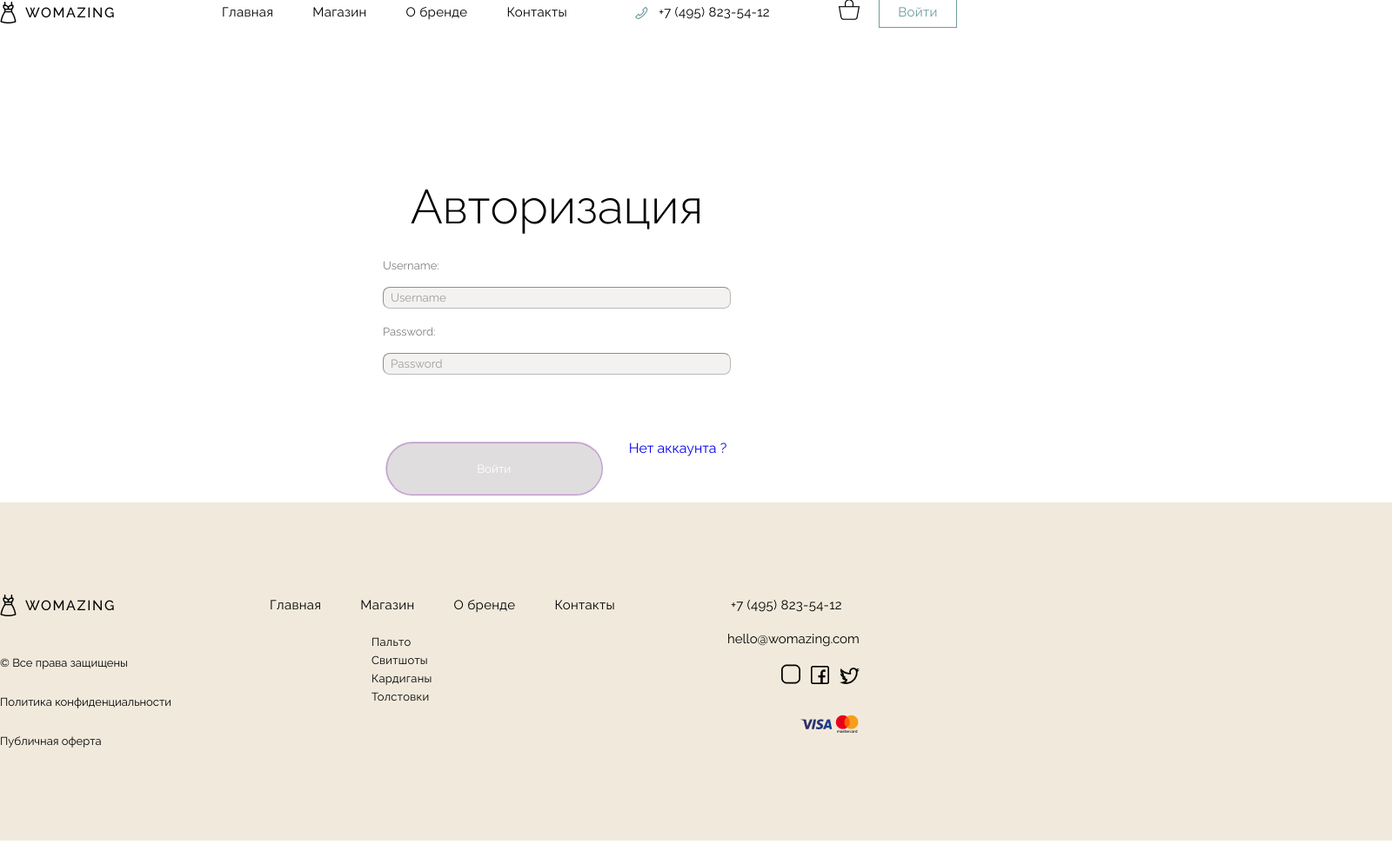
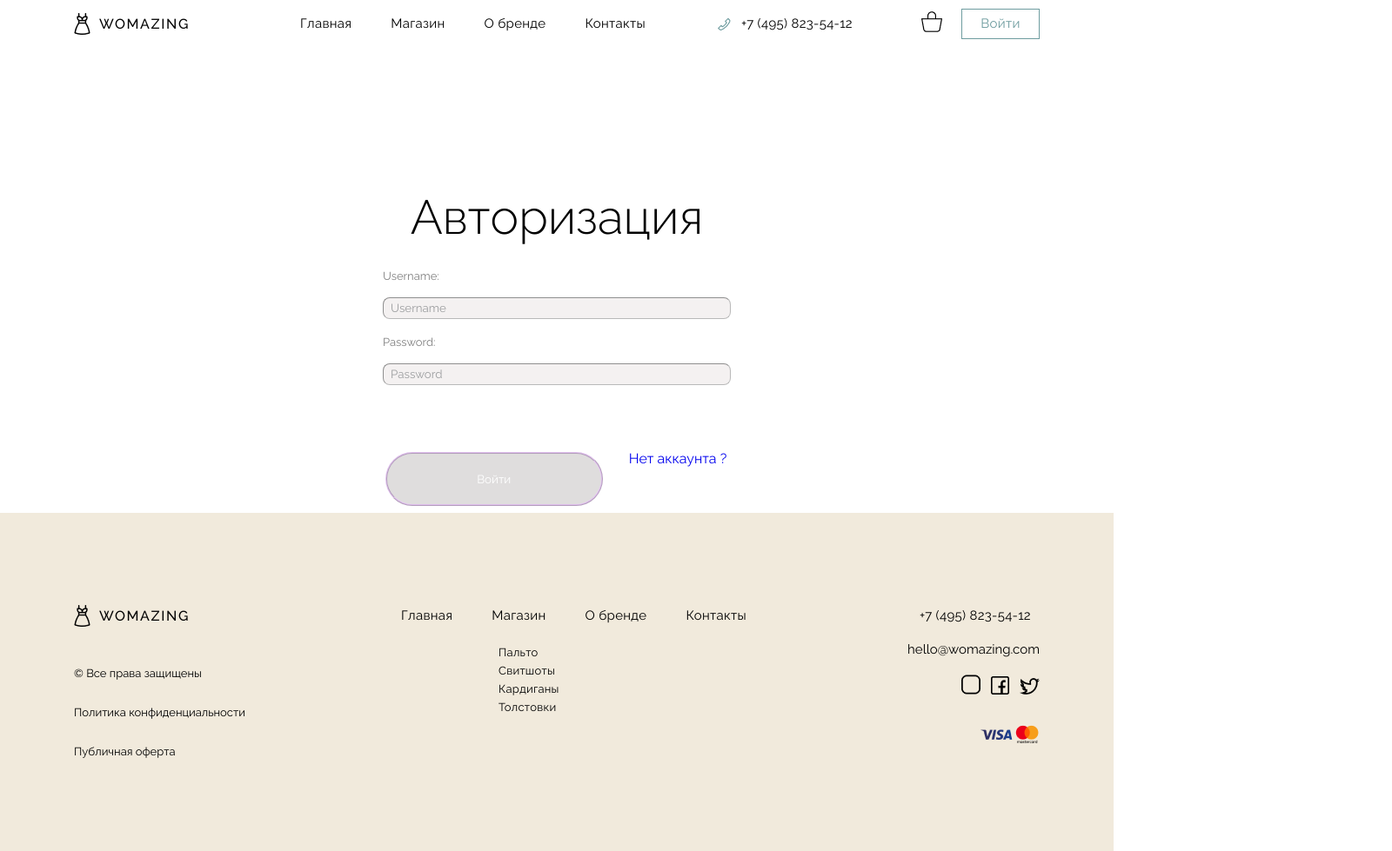
Before and after one commit to Djautkhanov/online-shop, a React (Create React App) app: page /login in a window 1280 px wide. Shown: the whole page at 87% size, 1600 px wide, since content can reach past the window. Built offline with nearby package versions, Linux system fonts and the light colour scheme.

Commit message:
выровнил страницы

```diff
--- a/src/App.css
+++ b/src/App.css
@@ -6,3 +6,10 @@
   text-decoration: none;
   list-style-type: none;
 }
+.App{
+
+}
+.App_wrapper{
+  max-width: 1110px;
+  margin: 0 auto;
+}
--- a/src/App.js
+++ b/src/App.js
@@ -16,6 +16,7 @@ function App() {
   return (
     <div className='App'>
       <Header/>
+      <div className="App_wrapper">
       <Routes>
         <Route path='/cart' element={<Cart />} />
         <Route path='/contact' element={<ContactPage />} />
@@ -27,6 +28,7 @@ function App() {
         <Route path='/checkout' element={<Checkout />} />
         <Route path='login' element={<Login />} />
       </Routes>
+      </div>
       <Footer/>
     </div>
   );
--- a/src/components/Footer/Footer.jsx
+++ b/src/components/Footer/Footer.jsx
@@ -9,6 +9,7 @@ import logovisa from "../../assets/logovisa-mastercard.png";
 const Footer = () => {
   return (
     <div className={styles.footer}>
+      <div className={styles.footer_wrapper}>
         <div className={styles.footerFirst}>
           <div className={styles.footerLogo}>
             <img src={vector1} alt="vector" />
@@ -52,6 +53,7 @@ const Footer = () => {
           </div>
         </div>
       </div>
+    </div>
   );
 };
 
--- a/src/components/Footer/Footer.module.scss
+++ b/src/components/Footer/Footer.module.scss
@@ -1,8 +1,11 @@
 .footer {
   background: #f1eadc;
   padding: 104px 0 101px 0;
-  width: 1600px;
   margin-top: 130px;
+}
+.footer_wrapper{
+  max-width: 1110px;
+  margin: 0 auto;
 }
 
 .footerFirst {
@@ -47,7 +50,6 @@
 .footersContact {
   display: flex;
   justify-content: space-between;
-  width: 260px;
   height: 21px;
   font-family: "Raleway";
   font-style: normal;
@@ -80,6 +82,7 @@
 
 .footerBlock {
   display: flex;
+  justify-content: space-between;
 }
 
 .footerContact a {
--- a/src/components/Header/Header.jsx
+++ b/src/components/Header/Header.jsx
@@ -8,6 +8,7 @@ import { NavLink , Link} from 'react-router-dom';
 const Header = () => {
     return (
         <div className={styles.header}>
+            <div className={styles.header_wrapper}>
             <div className={styles.headerLogo}>
                 <img src={vector1} alt="vector" />
                 <a href="#">Womazing</a>
@@ -16,7 +17,7 @@ const Header = () => {
                 <NavLink className={({ isActive }) => isActive ? styles.active : styles.nav_link} to={'/'}>Главная</NavLink>
                 <NavLink className={({ isActive }) => isActive ? styles.active : styles.nav_link} to={'/shop'}>Магазин</NavLink>
                 <NavLink className={({ isActive }) => isActive ? styles.active : styles.nav_link} to={'/'}>О бренде</NavLink>
-                <NavLink  className={({ isActive }) => isActive ? styles.active : styles.nav_link}to={'/contact'}>Контакты</NavLink>
+                <NavLink className={({ isActive }) => isActive ? styles.active : styles.nav_link} to={'/contact'}>Контакты</NavLink>
             </div>
             <div className={styles.headersContact}>
                 <img src={vector2} alt="phone" />
@@ -24,6 +25,7 @@ const Header = () => {
                 <div className={styles.headerBasket}><Link to={'/cart'}><img src={basket} alt="" /></Link></div>
                 <Link className={styles.auth} to={'/login'}>Войти</Link>
             </div>
+            </div>
         </div>
     );
 };
--- a/src/components/Header/Header.module.css
+++ b/src/components/Header/Header.module.css
@@ -1,9 +1,13 @@
 .header {
-  height: 28px;
-  width: 1100px;
+  padding-top: 15px;
+}
+.header_wrapper{
   display: flex;
   justify-content: space-between;
   align-items: center;
+  width: 1110px;
+  margin:0  auto;
+
 }
 .headerLogo a {
   text-decoration: none;
--- a/src/pages/CheckoutPage/CheckoutPage.module.scss
+++ b/src/pages/CheckoutPage/CheckoutPage.module.scss
@@ -1,7 +1,6 @@
 .checkout {
   display: flex;
   flex-direction: column;
-  padding: 194px 292px;
 }
 
 .block {
--- a/src/pages/Home/Home.module.css
+++ b/src/pages/Home/Home.module.css
@@ -5,7 +5,7 @@
 .homeBlockTop {
   margin: auto;
   display: flex;
-  width: 1370px;
+  max-width: 1370px;
   height: 826px;
   position: relative;
 
@@ -79,7 +79,7 @@
 }
 
 .topText {
-  width: 650px;
+  width: 665px;
   height: 100%;
   display: flex;
   flex-direction: column;
@@ -92,7 +92,6 @@
   width: 700px;
   height: 100%;
   top: -20px;
-  background: #f1eadc;
 }
 
 .topImg1 {
--- a/src/pages/ShopPage/ShopPage.module.css
+++ b/src/pages/ShopPage/ShopPage.module.css
@@ -31,7 +31,8 @@
 }
 
 .category button {
-  padding: 19px 65px;
+  width: 191px;
+  height: 62px;
   background-color: transparent;
   border: 1px solid #000000;
 }
```
Lines whose indentation alone changed are shown as unchanged.
